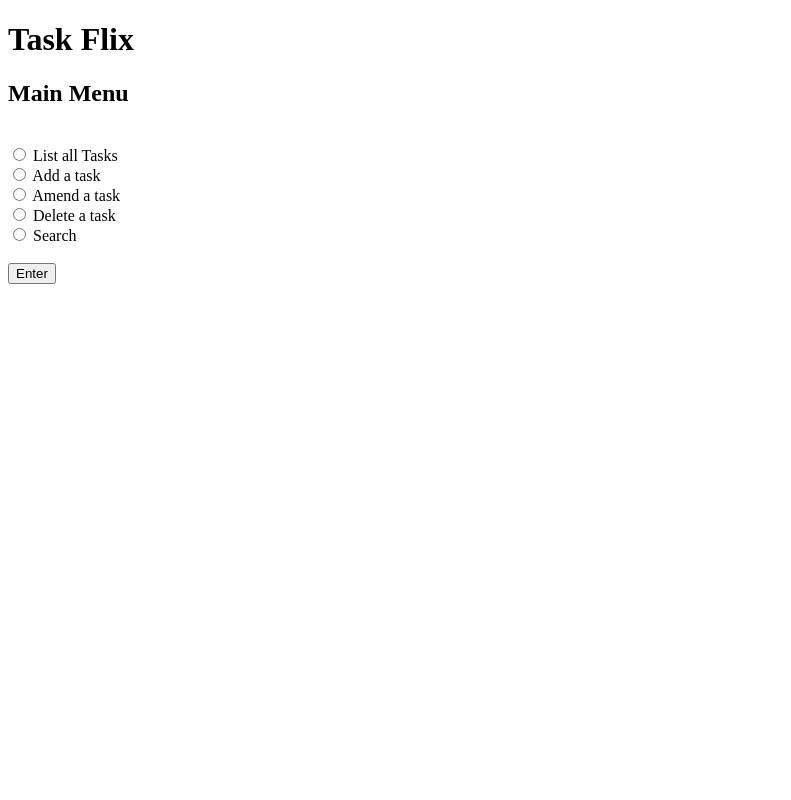
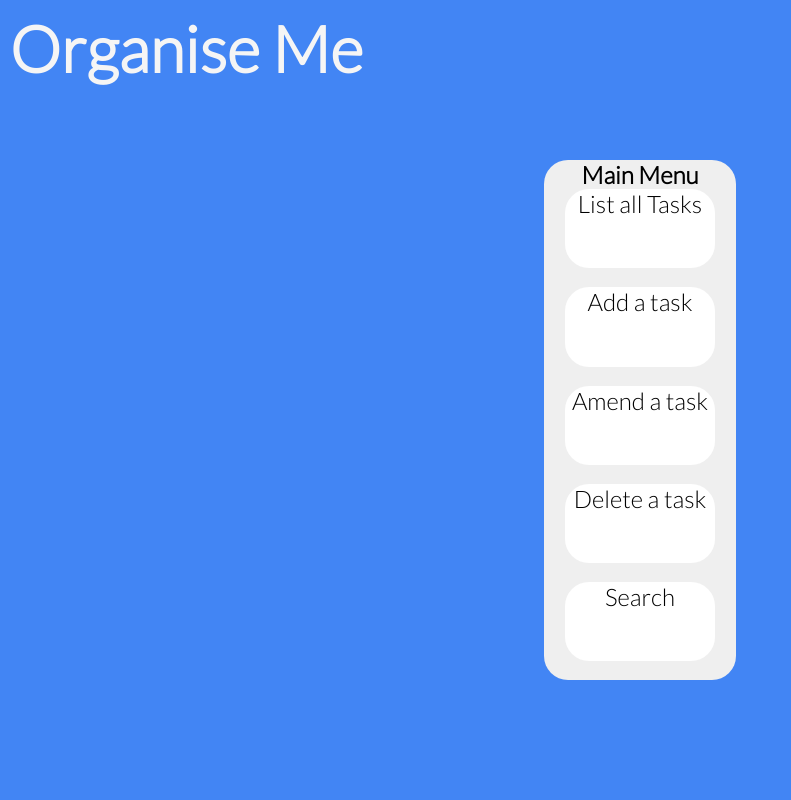
Before and after one commit to astrogabriella/OrganiseMe, a Flask app: page / in a window 1280 px wide. Shown: the whole page, without its empty margins (0-791 px from the left). Run offline with Flask 3, Linux system fonts and the light colour scheme; parts of the project's set-up code (start-up, migrations or seed data) failed here and were passed over.

Commit message:
Connected CSS

```diff
--- a/main.py
+++ b/main.py
@@ -9,14 +9,17 @@ dbCursor = dbCon.cursor()
 
 app = Flask(__name__)
 
+
+
 @app.route('/')
 def index():
-    # css_url = url_for('static', filename='CSS/main.css')
+
     return render_template('index.html')
 
-@app.route('/menu', methods = ["POST"])
+@app.route('/menu')
 def options():
-    req = request.form.get("option")
+
+    req = request.args.get("option")
     if req == "list":
         return redirect(url_for('get_tasks'))
     elif req == "add":
@@ -29,6 +32,8 @@ def options():
          return redirect(url_for('search'))
     else:
         return render_template("index.html")
+
+
 
 @app.route('/get_tasks', methods = ["POST","GET"])
 def get_tasks():
@@ -92,3 +97,4 @@ def search_results():
 
 if __name__ == "__main__":
     app.run(debug=True)
+    css_url = url_for('static', filename='CSS/styles.css')
--- /dev/null
+++ b/static/CSS/styles.css
@@ -0,0 +1,57 @@
+@import url("https://fonts.googleapis.com/css2?family=Lato:wght@300&display=swap");
+
+* {
+  box-sizing: border-box;
+  margin: 0;
+  font-family: "Lato", sans-serif;
+  cursor: default
+
+}
+
+body {
+  background-color: #4285f4;
+  height: 100vh;
+}
+
+#container {
+    width: 15%;
+    margin: 5% auto;
+    height: 65%;
+    background-color: #efefef;
+    display: flex;
+    border-radius: 1.5em;
+    flex-direction: column;
+    align-items: center;
+    justify-content: space-evenly;
+}
+.tbl{
+margin: 10% auto;
+background-color: white;
+border-radius: 1em;
+padding: 1em;
+}
+
+#container a {
+cursor: pointer;
+  text-decoration: none;
+  color: black;
+  background-color: #ffffff;
+  height: 20%;
+  border-radius: 1em;
+  font-size: 1.5em;
+  width: 78%;
+  text-align: center;
+}
+
+#container a:hover{
+    background-color: #e3efe9
+}
+
+#logo {
+    font-size: 2em;
+    padding: 0.3em;
+    color: whitesmoke;
+}
+form {
+  font-size: large;
+}
--- a/templates/add_task.html
+++ b/templates/add_task.html
@@ -2,8 +2,10 @@
 <html>
 <head>
     <title>Add Task</title>
+    <link rel="stylesheet" href="{{ url_for('static', filename='css/styles.css') }}">
 </head>
 <body>
+    <div id="logo"><h1 id="mainTitle">Organise Me</h1></div>
     <h1>Add Task</h1>
     <form method="post" action="/add_task">
 
--- a/templates/amend_task.html
+++ b/templates/amend_task.html
@@ -2,8 +2,10 @@
 <html>
 <head>
     <title>Amend Task</title>
+    <link rel="stylesheet" href="{{ url_for('static', filename='css/styles.css') }}">
 </head>
 <body>
+    <div id="logo"><h1 id="mainTitle">Organise Me</h1></div>
     <h1>Amend Task</h1>
     <form method="post" action="/amend_task">
 
--- a/templates/delete_task.html
+++ b/templates/delete_task.html
@@ -3,9 +3,11 @@
 <head>
     <meta charset="UTF-8">
     <meta name="viewport" content="width=device-width, initial-scale=1.0">
+    <link rel="stylesheet" href="{{ url_for('static', filename='css/styles.css') }}">
     <title>Delete Task Record</title>
 </head>
 <body>
+    <div id="logo"><h1 id="mainTitle">Organise Me</h1></div>
     <h1>Delete Task Record</h1>
 
     <form method="post" action="/delete_task">
--- a/templates/index.html
+++ b/templates/index.html
@@ -3,41 +3,24 @@
 <head>
     <meta charset="UTF-8">
     <meta name="viewport" content="width=device-width, initial-scale=1.0">
-    <title>Document</title>
-</head>
-<body>
-    <!DOCTYPE html>
-<html lang="en">
-<head>
-    <meta charset="UTF-8">
-    <meta name="viewport" content="width=device-width, initial-scale=1.0">
-    <link rel="stylesheet" href="{{ css_url }}">
+    <!-- <link rel="stylesheet" href="{{ css_url }}"> -->
+    <link rel="stylesheet" href="{{ url_for('static', filename='css/styles.css') }}">
     <title>Organise Me</title>
 </head>
 <body>
-    <div id="container">
-    <div id="logo"><h1 id="mainTitle">Task Flix</h1></div>
 
 
-    <form id="form" method="post" action="/menu">
-        <h2 id="menuTitle">Main Menu</h2><br>
-        <input type="radio" name="option" value="list" id="list">
-        <label for="list">List all Tasks</label><br>
+    <div id="logo"><h1 id="mainTitle">Organise Me</h1></div>
 
-        <input type="radio" name="option" value="add" id="add">
-        <label for="add">Add a task</label><br>
+      <div id="container">
+    <h2 id="menuTitle">Main Menu</h2>
 
-        <input type="radio" name="option" value="amend" id="amend">
-        <label for="amend">Amend a task</label><br>
+    <a href="/menu?option=list">List all Tasks</a><br>
+    <a href="/menu?option=add">Add a task</a><br>
+    <a href="/menu?option=amend">Amend a task</a><br>
+    <a href="/menu?option=delete">Delete a task</a><br>
+    <a href="/menu?option=search">Search</a><br>
 
-        <input type="radio" name="option" value="delete" id="delete">
-        <label for="delete">Delete a task</label><br>
-
-        <input type="radio" name="option" value="search" id="search">
-        <label for="search">Search</label><br>
-        <br>
-        <input id="btn" type="submit" value="Enter">
-    </form>
     <div id="search-results">
         {% if search_result %}
             <h2>Search Results:</h2>
--- a/templates/list_tasks.html
+++ b/templates/list_tasks.html
@@ -1,10 +1,12 @@
 <!DOCTYPE html>
 <html>
 <head>
+    <link rel="stylesheet" href="{{ url_for('static', filename='css/styles.css') }}">
     <title>Data Display</title>
 </head>
 <body>
-    <table border="1">
+    <div id="logo"><h1 id="mainTitle">Organise Me</h1></div>
+    <table border="1" class="tbl">
         <thead>
             <tr>
                 <th>ID</th>
@@ -25,6 +27,7 @@
                 </tr>
             {% endfor %}
         </tbody>
+
     </table>
     <a href="/"><button>Return to Main Menu</button></a>
 </body>
--- a/templates/search_task.html
+++ b/templates/search_task.html
@@ -1,11 +1,13 @@
 <!DOCTYPE html>
 <html lang="en">
 <head>
+    <link rel="stylesheet" href="{{ url_for('static', filename='css/styles.css') }}">
     <meta charset="UTF-8">
     <meta name="viewport" content="width=device-width, initial-scale=1.0">
     <title>Search Task</title>
 </head>
 <body>
+    <div id="logo"><h1 id="mainTitle">Organise Me</h1></div>
     <form method="post" action="/execute_search">
         <label for="search_query">Search Task:</label>
         <input type="text" id="search_query" name="search_query" required>
```
Also changed, not shown: README.md, database/organise_me.db, static/CSS/bg.jpg (added).
